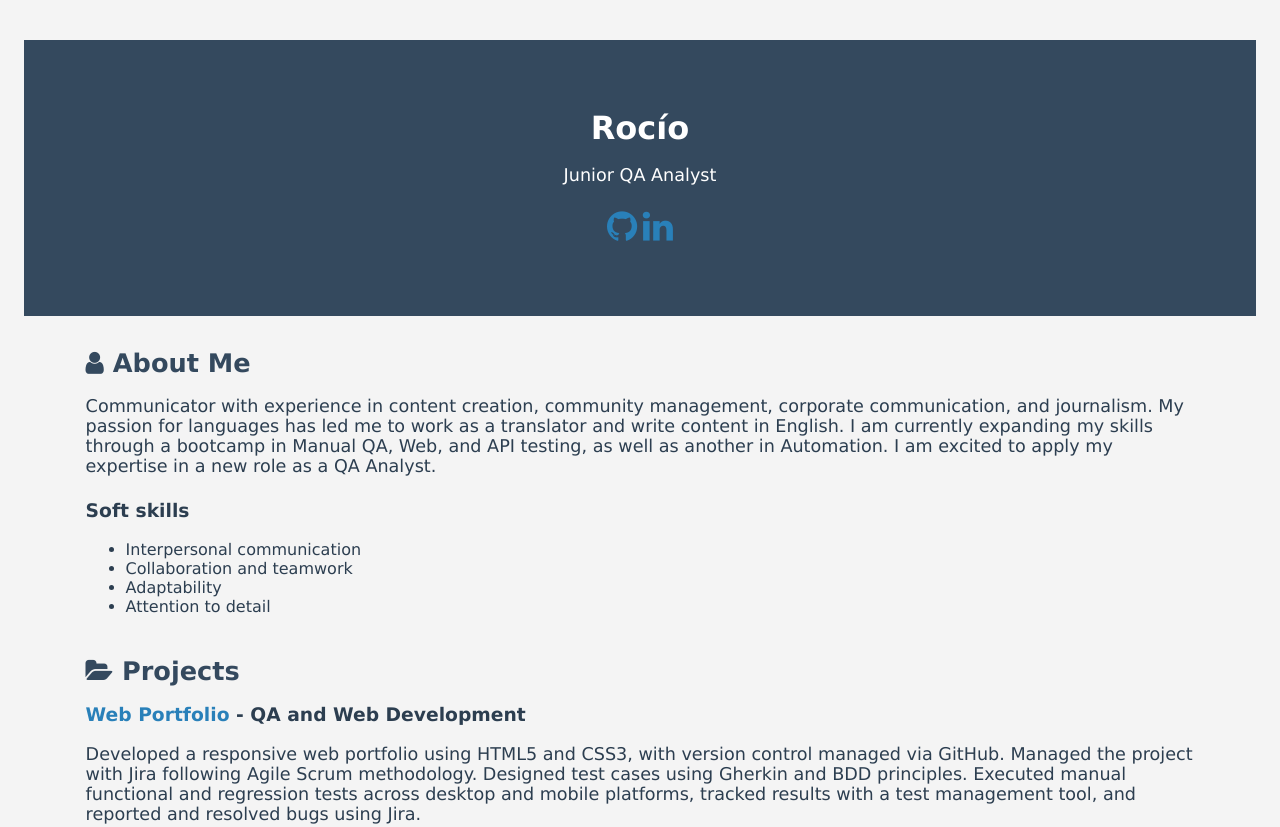
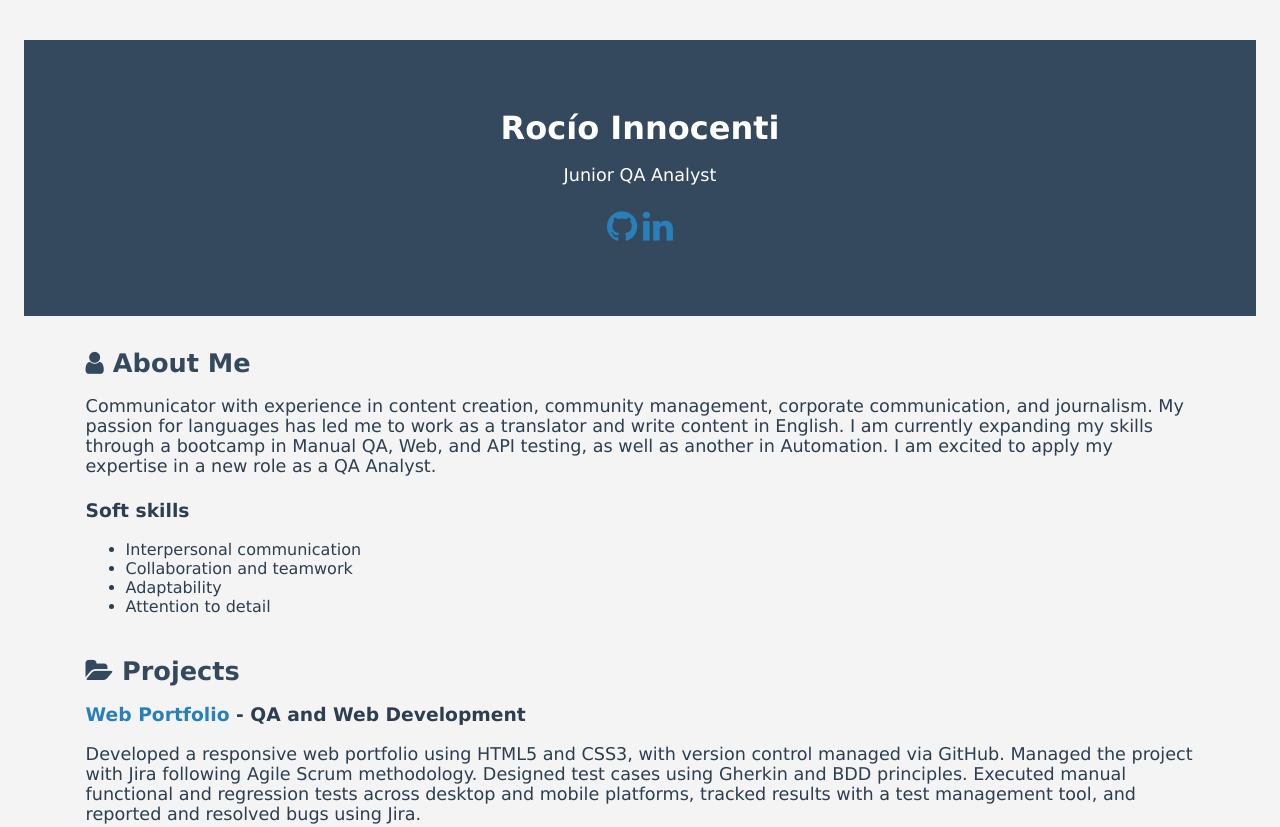
Before and after one commit to Innocenti-Organization/qaportfolio, a plain HTML site: page index.html in a window 1280 px wide. Shown: the top 827 px of the page. Drawn offline with Linux system fonts and the light colour scheme.

Commit message:
PQA-7 Header Fix bug
https://rocioinnocenti.atlassian.net/browse/PQA-7

```diff
--- a/index.html
+++ b/index.html
@@ -15,7 +15,7 @@
 <body>
 
   <header>
-    <h1>Rocío</h1>
+    <h1>Rocío Innocenti</h1>
     <p>Junior QA Analyst</p>
     <p>
       <a href="https://github.com/Innocenti-Organization/qaportfolio" title="GitHub" class="fa fa-github fa-2x"></a>
```
